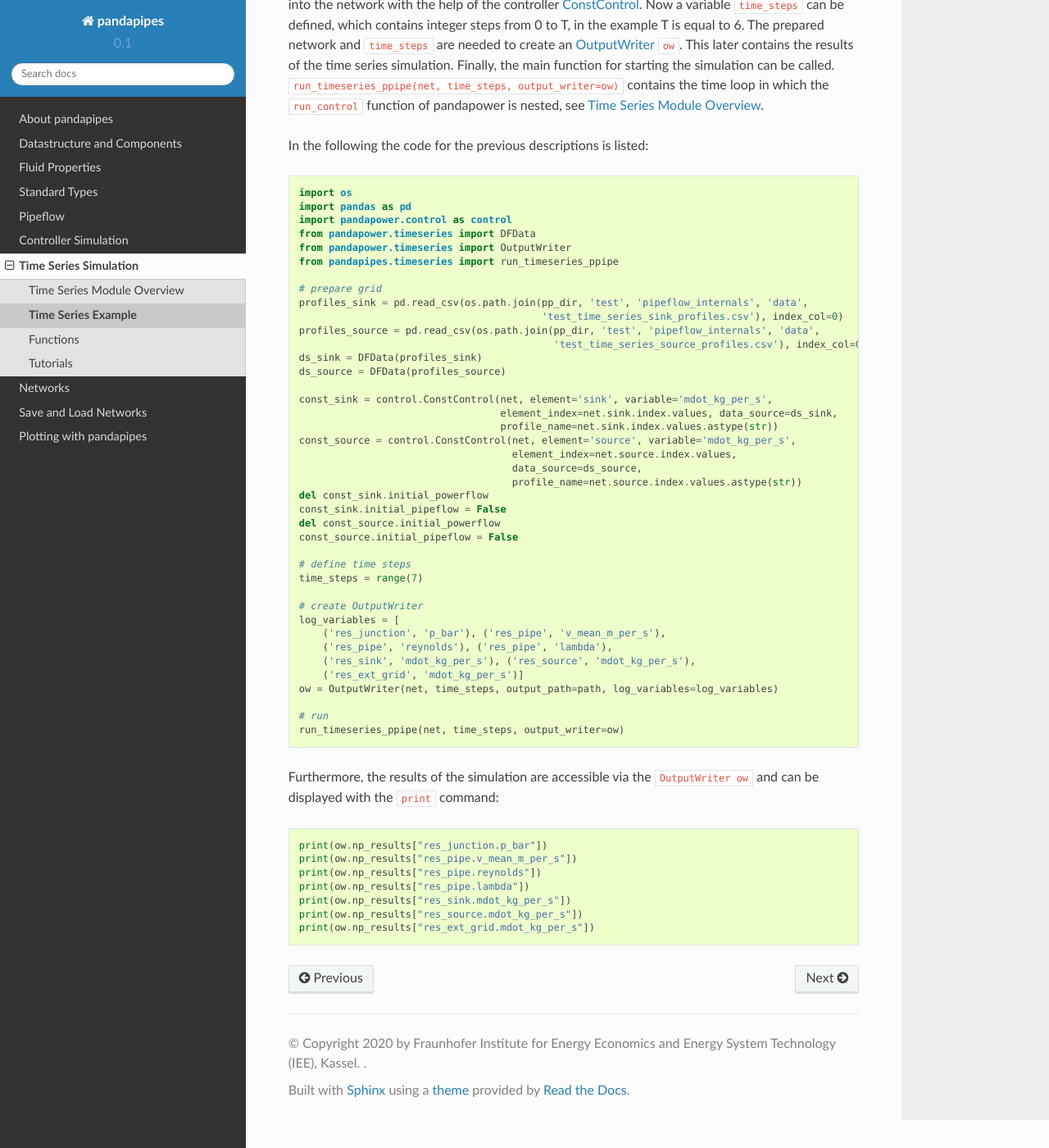
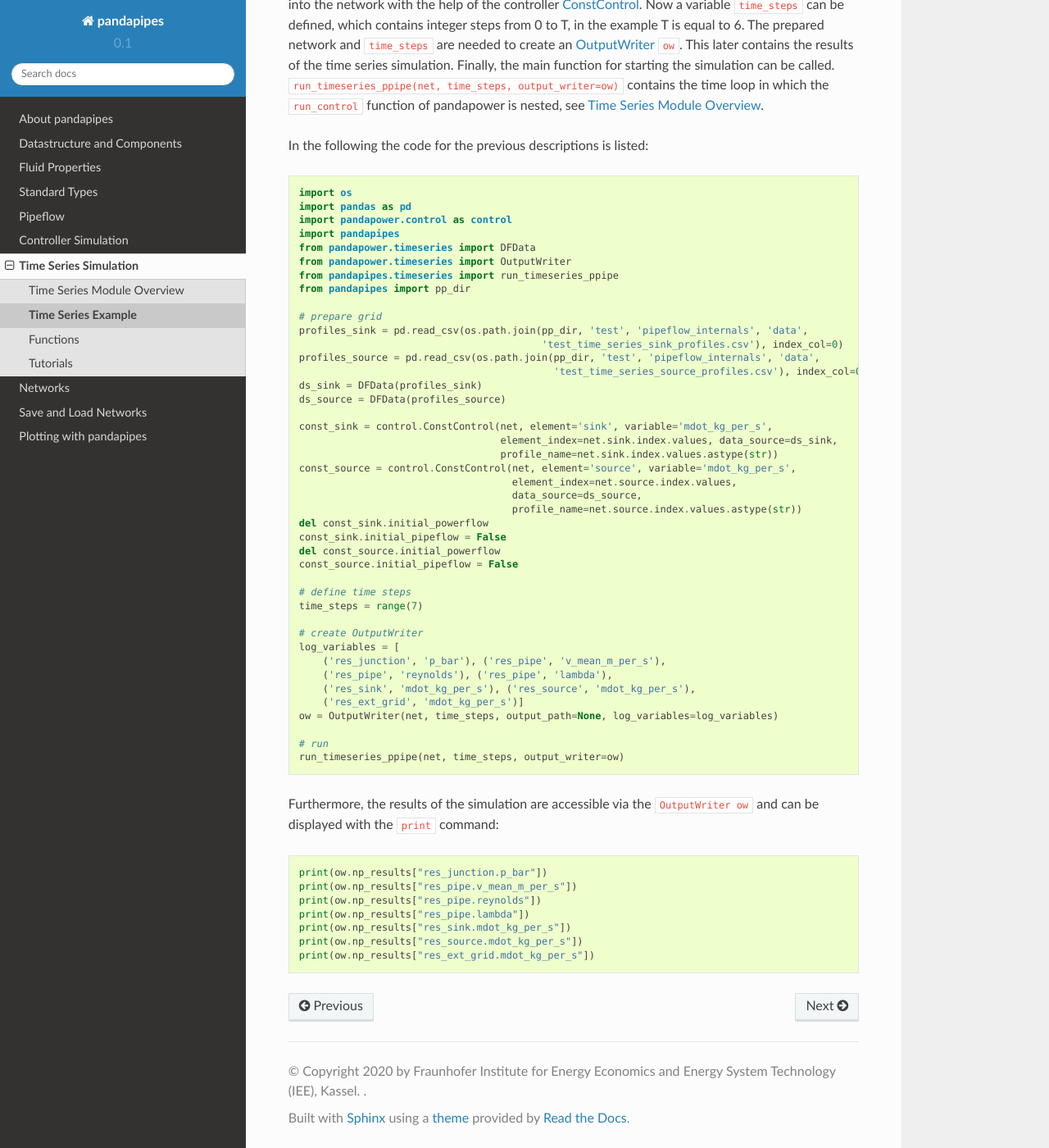
Before and after one commit to e2nIEE/pandapipes, a Sphinx documentation site: the page built from doc/source/timeseries/example.rst, in a window 1280 px wide and 1400 px high, scrolled down 1848 px. Shown: the whole window at 82% size. Built offline with Sphinx 7.4.7 and the Read the Docs theme 2.0.0, drawn with Linux system fonts in a browser that asks for light colours.

Commit message:
small correction at timeseries/example.rst

```diff
--- a/doc/source/timeseries/example.rst
+++ b/doc/source/timeseries/example.rst
@@ -89,9 +89,11 @@
     import os
     import pandas as pd
     import pandapower.control as control
+    import pandapipes
     from pandapower.timeseries import DFData
     from pandapower.timeseries import OutputWriter
     from pandapipes.timeseries import run_timeseries_ppipe
+    from pandapipes import pp_dir
 
     # prepare grid
     profiles_sink = pd.read_csv(os.path.join(pp_dir, 'test', 'pipeflow_internals', 'data',
@@ -122,7 +124,7 @@
         ('res_pipe', 'reynolds'), ('res_pipe', 'lambda'),
         ('res_sink', 'mdot_kg_per_s'), ('res_source', 'mdot_kg_per_s'),
         ('res_ext_grid', 'mdot_kg_per_s')]
-    ow = OutputWriter(net, time_steps, output_path=path, log_variables=log_variables)
+    ow = OutputWriter(net, time_steps, output_path=None, log_variables=log_variables)
 
     # run
     run_timeseries_ppipe(net, time_steps, output_writer=ow)
```
